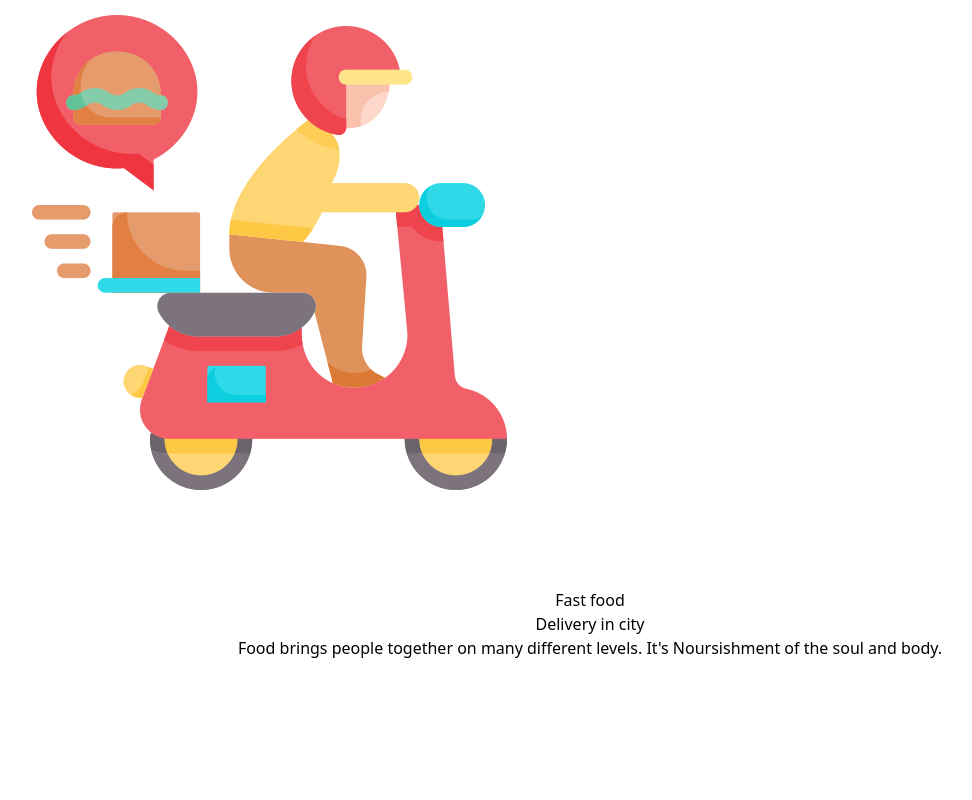
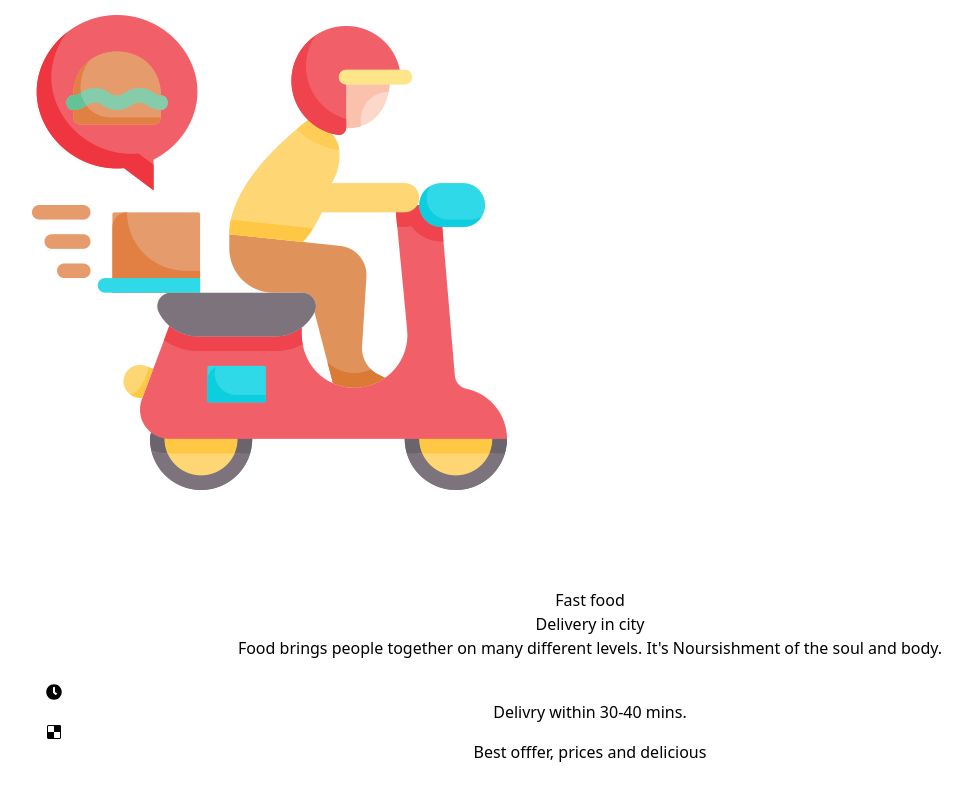
Before and after one commit to AbadatHossain/chef-receipe-hunter-client, a React (Vite) app: page / in a window 1280 px wide. Shown: the part 1466-2266 px from the top of the page, without its empty margins (50-1022 px from the left). Built offline with nearby package versions, Linux system fonts and the light colour scheme.

Commit message:
extra two sections added my project which is understand. I think better option when full guideline

```diff
--- a/src/components/DeliveryFeature/DeliveryFeature.jsx
+++ b/src/components/DeliveryFeature/DeliveryFeature.jsx
@@ -26,7 +26,10 @@ const DeliveryFeature = () => {
             Food brings people together on many different levels. It&#39;s
             Noursishment of the soul and body.
             <br /><br />
-
+            <ul>
+              <li className="flex items-center ms-2"><FaClock></FaClock> <span className="px-2">Delivry within 30-40 mins.</span></li>
+              <li className="flex items-center ms-2"><FaDelicious></FaDelicious> <span className="px-2">Best offfer, prices and delicious</span></li>
+            </ul>
           </p>
         </div>
       </div>
```
